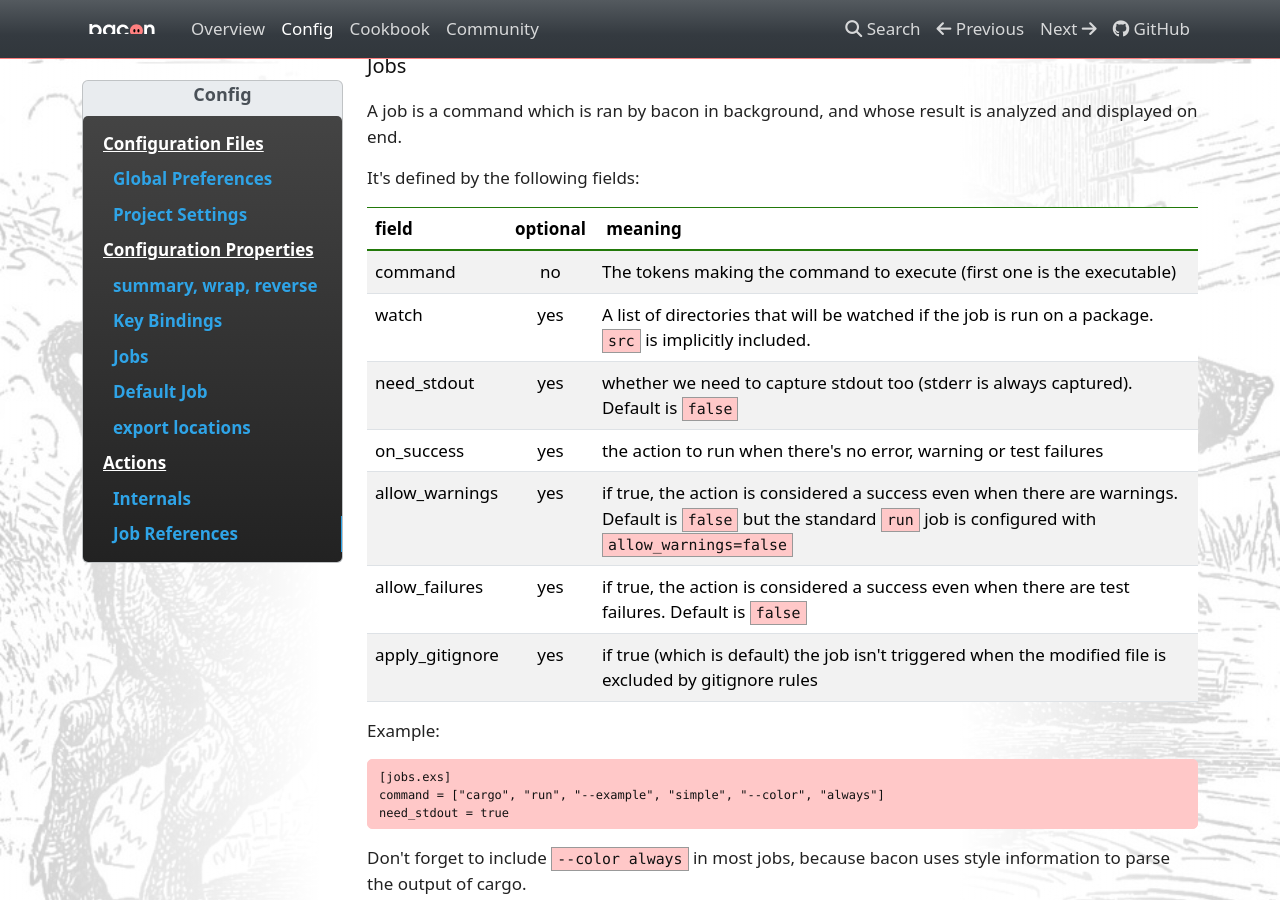
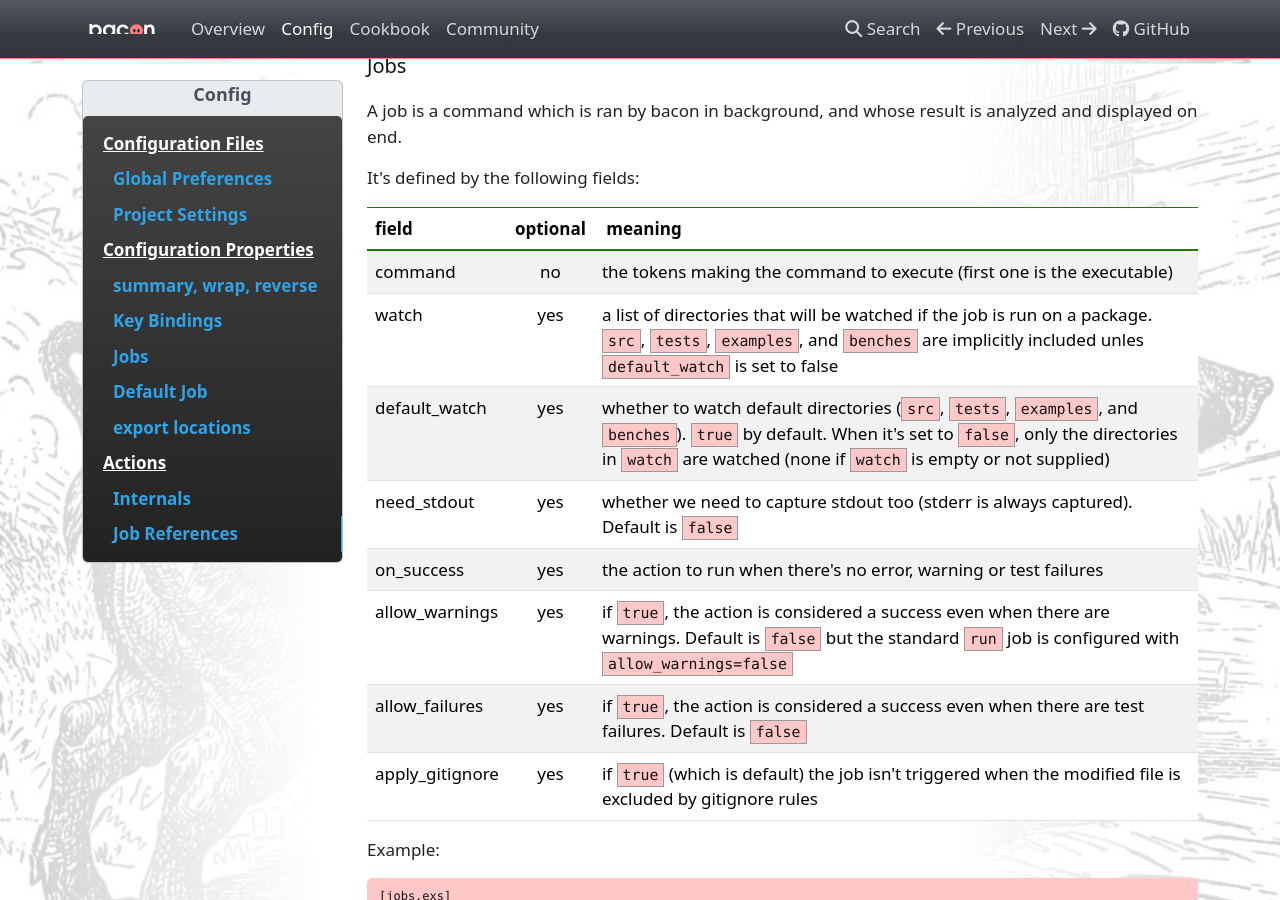
Before and after one commit to Canop/bacon, an MkDocs documentation site: the page built from website/docs/config.md, in a window 1280 px wide and 900 px high, scrolled down 1834 px. Built offline with MkDocs 1.6.1, drawn with Linux system fonts in a browser that asks for light colours; nearby versions of some CDN libraries; a style sheet for code colours, icons or effects is not loaded; some of the changed text lies outside the part shown.

Commit message:
default_watch job parameter
Fix #92

```diff
--- a/website/docs/config.md
+++ b/website/docs/config.md
@@ -85,13 +85,14 @@ It's defined by the following fields:
 
 field | optional | meaning
 :-|:-:|:-
-command | no | The tokens making the command to execute (first one is the executable)
-watch | yes | A list of directories that will be watched if the job is run on a package. `src` is implicitly included.
+command | no | the tokens making the command to execute (first one is the executable)
+watch | yes | a list of directories that will be watched if the job is run on a package. `src`, `tests`, `examples`, and `benches` are implicitly included unles `default_watch` is set to false
+default_watch | yes | whether to watch default directories (`src`, `tests`, `examples`, and `benches`). `true` by default. When it's set to `false`, only the directories in `watch` are watched (none if `watch` is empty or not supplied)
 need_stdout | yes |whether we need to capture stdout too (stderr is always captured). Default is `false`
 on_success | yes | the action to run when there's no error, warning or test failures
-allow_warnings | yes | if true, the action is considered a success even when there are warnings. Default is `false` but the standard `run` job is configured with `allow_warnings=false`
-allow_failures | yes | if true, the action is considered a success even when there are test failures. Default is `false`
-apply_gitignore | yes | if true (which is default) the job isn't triggered when the modified file is excluded by gitignore rules
+allow_warnings | yes | if `true`, the action is considered a success even when there are warnings. Default is `false` but the standard `run` job is configured with `allow_warnings=false`
+allow_failures | yes | if `true`, the action is considered a success even when there are test failures. Default is `false`
+apply_gitignore | yes | if `true` (which is default) the job isn't triggered when the modified file is excluded by gitignore rules
 
 Example:
 
```
Also changed, not shown: other parts of website/docs/config.md (+1 -1 lines), 2 other files.
